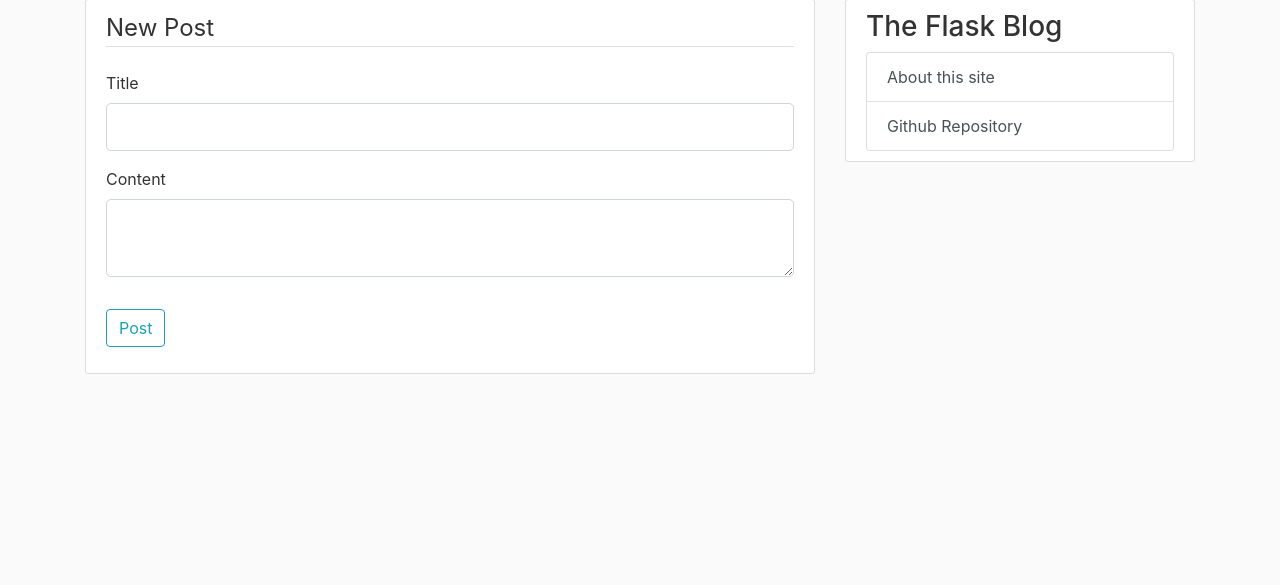
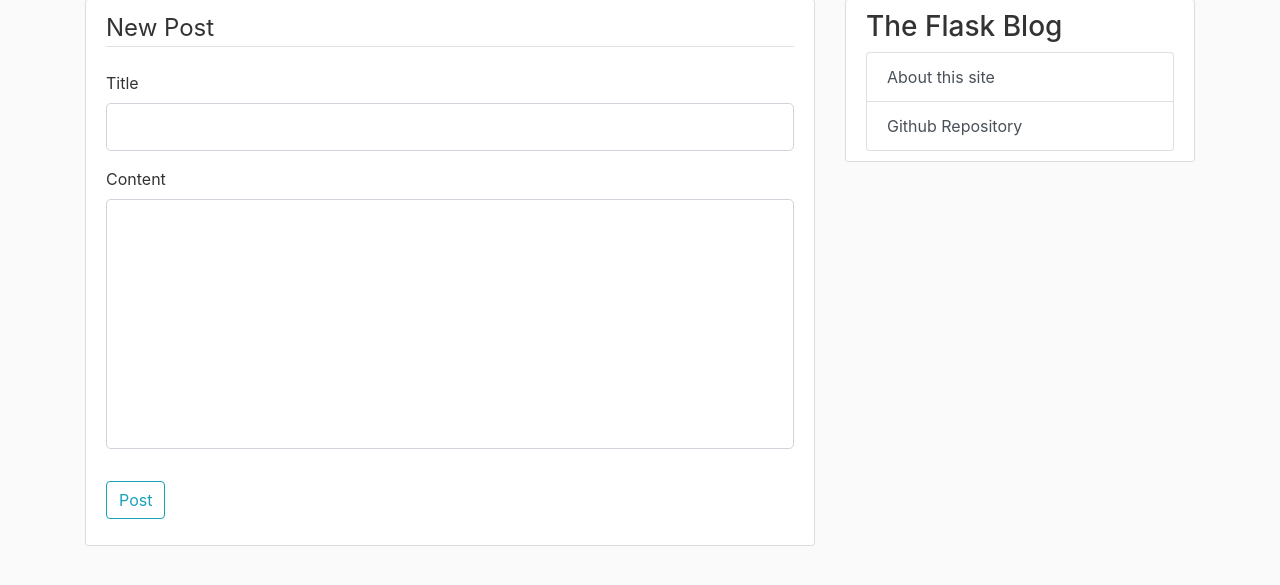
Before and after one commit to pzrsa/flask_blog, a Flask app: page /post/new in a window 1280 px wide. Shown: the part 81-666 px from the top of the page. Run offline with Flask 2, Linux system fonts and the light colour scheme; the visitor is signed in with stand-in values (Sample User, id 1); some libraries are stand-ins or nearby versions.

Commit message:
remove resizing behaviour and

```diff
--- a/flaskblog/static/style.css
+++ b/flaskblog/static/style.css
@@ -74,3 +74,8 @@ a.article-title:hover {
 .account-heading {
     font-size: 2.5rem;
 }
+
+textarea {
+    resize: none;
+    height: 250px;
+}
```
